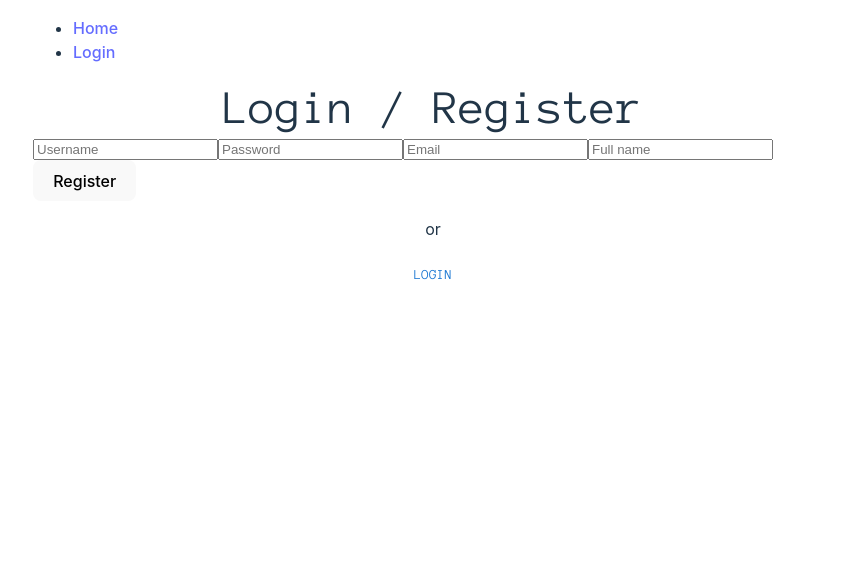
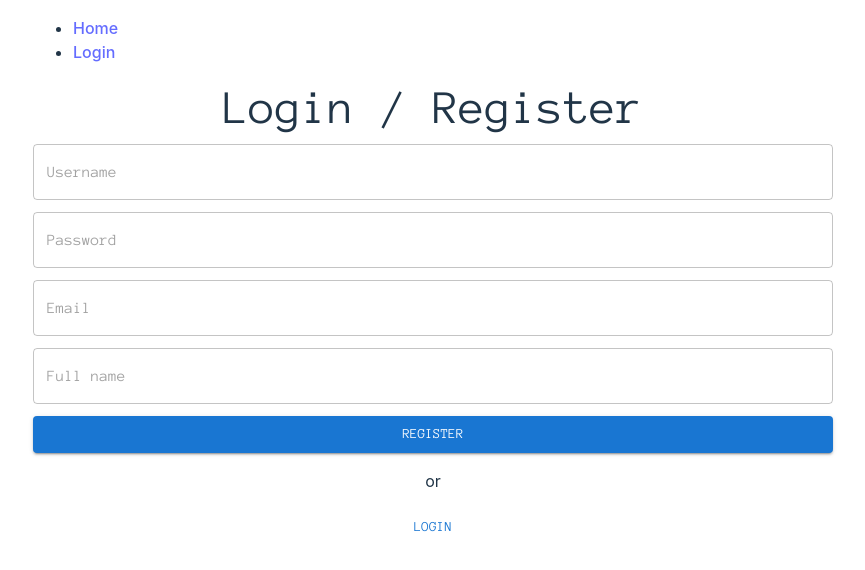
Before and after one commit to Jonsson-123/mediakayttajakokemus, a React (Vite) app: page / in a window 1280 px wide. Both pictures are taken after a click on the button "REGISTER". Shown: the top 570 px of the page, without its empty margins (207-1072 px from the left). Built offline with nearby package versions, Linux system fonts and the light colour scheme; the HTML template or start-up script is replaced by a standard one.

Commit message:
registerii

```diff
--- a/src/components/RegisterForm.jsx
+++ b/src/components/RegisterForm.jsx
@@ -2,6 +2,7 @@ import React from 'react';
 import PropTypes from 'prop-types';
 import useForm from '../hooks/FormHooks';
 import {useUser} from '../hooks/apiHooks';
+import {Button, TextField} from '@mui/material';
 
 const RegisterForm = (props) => {
   const {postUser, getCheckUser} = useUser();
@@ -37,34 +38,45 @@ const RegisterForm = (props) => {
   return (
     <>
       <form onSubmit={handleSubmit}>
-        <input
+        <TextField
+          fullWidth
+          margin="dense"
           name="username"
           placeholder="Username"
           onChange={handleInputChange}
           value={inputs.username}
           onBlur={handleUsername}
         />
-        <input
+        <TextField
+          fullWidth
+          margin="dense"
           name="password"
           type="password"
           placeholder="Password"
           onChange={handleInputChange}
           value={inputs.password}
         />
-        <input
+        <TextField
+          fullWidth
+          margin="dense"
           name="email"
           type="email"
           placeholder="Email"
           onChange={handleInputChange}
           value={inputs.email}
         />
-        <input
+        <TextField
+          fullWidth
+          margin="dense"
           name="full_name"
           placeholder="Full name"
           onChange={handleInputChange}
           value={inputs.full_name}
         />
-        <button type="submit"> Register</button>
+        <Button fullWidth sx={{mt: 1}} type="submit" variant="contained">
+          {' '}
+          Register
+        </Button>
       </form>
     </>
   );
```
